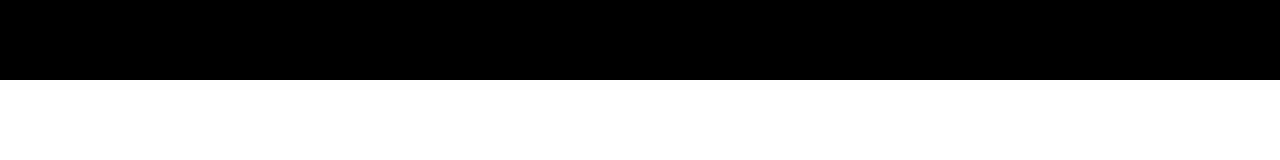
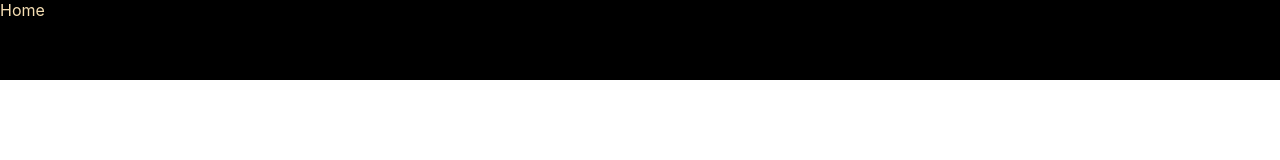
Before and after one commit to Arthur0Rocha/my-page-2022-02-19, a Next.js app: page /pae in a window 1280 px wide. Shown: the top 160 px of the page. Built offline with nearby package versions, Linux system fonts and the light colour scheme.

Commit message:
Added PAE Header component

```diff
--- /dev/null
+++ b/components/pae/header.tsx
@@ -0,0 +1,17 @@
+import { ReactNode } from 'react';
+import styles from '../../styles/PAE-Header.module.css';
+
+type Props = {
+    children?: ReactNode,
+    page: string
+}
+
+function Header({ page } : Props) {
+    return (
+        <header className={styles.header}>
+            { page }
+        </header>
+    )
+}
+
+export default Header
--- a/pages/pae/index.tsx
+++ b/pages/pae/index.tsx
@@ -2,6 +2,7 @@ import type { NextPage } from 'next'
 import Head from 'next/head'
 import Image from 'next/image'
 
+import Header from '../../components/pae/header'
 import Footer from '../../components/pae/footer'
 import styles from '../../styles/PAE-Home.module.css'
 
@@ -14,9 +15,7 @@ const PAEHome: NextPage = () => {
         <link rel="icon" href="/favicon.ico" />
       </Head>
 
-      <header className={styles.header}>
-
-      </header>
+      <Header page='Home'/>
 
       <main className={styles.main}>
 
--- /dev/null
+++ b/styles/PAE-Header.module.css
@@ -0,0 +1,5 @@
+.header {
+    min-height: 5rem;
+    background-color: black;
+    color: wheat;
+}
--- a/styles/PAE-Home.module.css
+++ b/styles/PAE-Home.module.css
@@ -4,11 +4,6 @@
     margin: 0 auto;
 }
 
-.header {
-    min-height: 5rem;
-    background-color: black;
-}
-
 .main {
     min-height: calc(100vh - 5rem - 5rem);
 }
```
